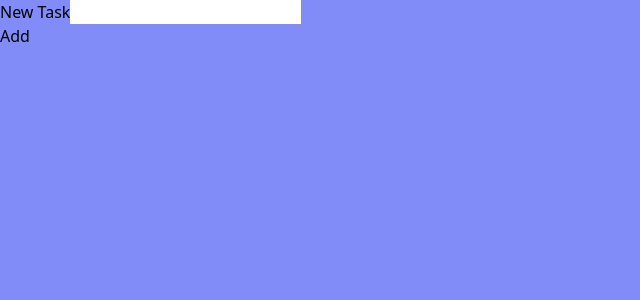
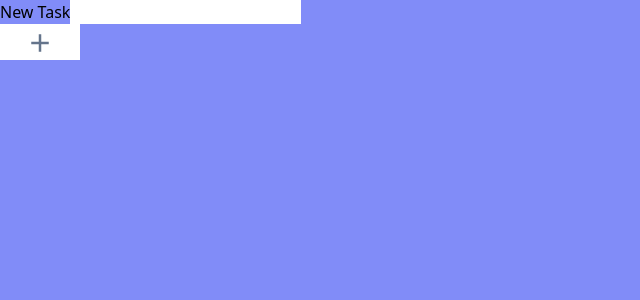
Before and after one commit to KodeIva/task-list, a React (Vite) app: page / in a window 1280 px wide. Shown: the top 300 px of the page, without its empty margins (0-640 px from the left). Built offline with nearby package versions, Linux system fonts and the light colour scheme.

Commit message:
Add button styles added

```diff
--- a/src/App.jsx
+++ b/src/App.jsx
@@ -1,5 +1,6 @@
 import { useState } from 'react'
 import { v4 as uuidv4} from 'uuid'
+import{ BiPlus } from "react-icons/bi"
 
 function App() {
   const [newTask,setNewTask] = useState("")
@@ -43,7 +44,7 @@ function App() {
         <label htmlFor="task">New Task</label>
         <input value={newTask} onChange={e => setNewTask(e.target.value)} id='task' type="text" />
       </div>
-      <button onClick={(e)=> addNewTask(e)}>Add</button>
+      <button className='bg-white flex justify-center align-middle  w-20 h-9 text-3xl' onClick={(e)=> addNewTask(e)}><BiPlus className='text-slate-500 mt-1'/></button>
     </form>
 
     {
```
